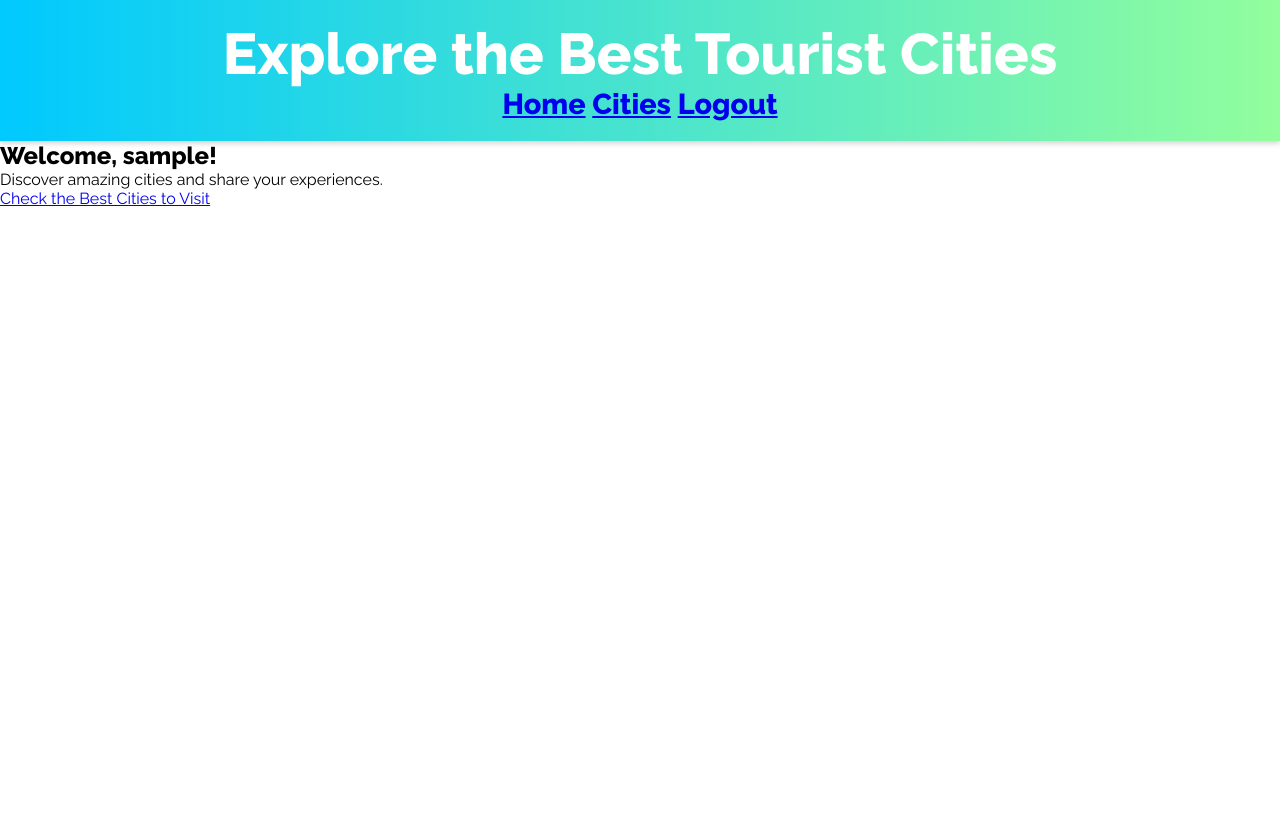
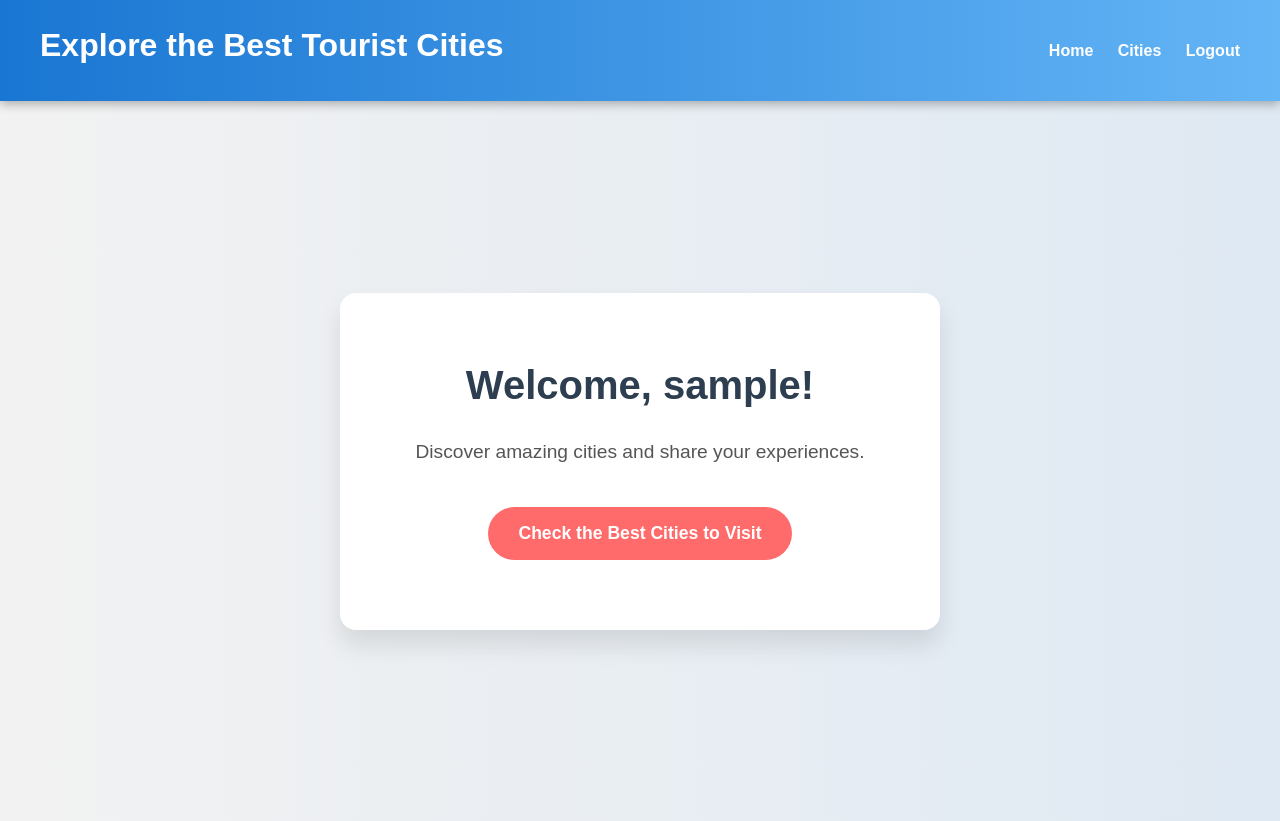
Before and after one commit to FisiB/Hackathon, a PHP site: page /homepage.php in a window 1280 px wide. Before the commit the page ends 206 px from the top, so only its background shows below. Run offline with PHP 8.4, Linux system fonts and the light colour scheme; the visitor is signed in with stand-in values (Sample User, id 1).

Commit message:
vetem foto kan mbet

```diff
--- a/style.css
+++ b/style.css
@@ -1,42 +1,181 @@
-/* Import Google Fonts */
-@import url('https://fonts.googleapis.com/css2?family=Pacifico&family=Raleway:wght@400;600;800&display=swap');
-
+/* Base Reset */
 * {
     margin: 0;
     padding: 0;
     box-sizing: border-box;
 }
 
-/* Global */
-body, html {
-    width: 100%;
-    height: 100%;
-    font-family: 'Raleway', sans-serif;
+body {
+    font-family: 'Segoe UI', sans-serif;
+    background: linear-gradient(to right, #e3f2fd, #fce4ec);
+    color: #333;
+    line-height: 1.6;
 }
 
-/* Headers */
-header {
-    width: 100%;
+/* Header Styles */
+.frontpage-header {
+    background: linear-gradient(to right, #ff6f91, #ff9472);
+    color: white;
+    padding: 80px 20px;
+    text-align: center;
+    border-bottom: 5px solid #fff;
+    box-shadow: 0 5px 15px rgba(0, 0, 0, 0.2);
+}
+
+.auth-header {
+    background: linear-gradient(135deg, #ff9800, #ffc107);
+    color: #fff;
+    padding: 50px;
+    text-align: center;
+    border-bottom: 4px solid #fff3e0;
+    box-shadow: 0 4px 10px rgba(0, 0, 0, 0.2);
+}
+
+.main-header {
+    background: linear-gradient(to right, #1976d2, #64b5f6);
+    color: white;
+    padding: 20px 40px;
+    display: flex;
+    justify-content: space-between;
+    align-items: center;
+    box-shadow: 0 3px 10px rgba(0, 0, 0, 0.3);
+}
+
+.main-header nav a {
+    color: white;
+    margin-left: 20px;
+    text-decoration: none;
+    font-weight: bold;
+    transition: color 0.3s ease;
+}
+.main-header nav a:hover {
+    color: #ffee58;
+}
+
+/* Typography */
+h1, h2, h3 {
+    margin-bottom: 10px;
+}
+
+p {
+    margin-bottom: 15px;
+    font-size: 1rem;
+}
+
+/* Buttons */
+.btn, button {
+    padding: 12px 24px;
+    border: none;
+    background: #00c853;
+    color: white;
+    font-weight: bold;
+    border-radius: 8px;
+    cursor: pointer;
+    transition: background 0.3s ease, transform 0.2s ease;
+    font-size: 1rem;
+}
+.btn:hover, button:hover {
+    background: #69f0ae;
+    transform: scale(1.05);
+}
+
+/* Card Styles */
+.city-card, .place-card {
+    background: white;
+    border-radius: 15px;
+    box-shadow: 0 6px 18px rgba(0,0,0,0.15);
     padding: 20px;
     text-align: center;
-    background: linear-gradient(90deg, #00c9ff, #92fe9d);
-    color: white;
-    font-size: 1.8rem;
-    font-weight: bold;
-    box-shadow: 0 2px 6px rgba(0, 0, 0, 0.2);
+    transition: transform 0.3s, box-shadow 0.3s;
+    animation: fadeInUp 0.6s ease;
+}
+.city-card:hover, .place-card:hover {
+    transform: translateY(-5px);
+    box-shadow: 0 10px 25px rgba(0, 0, 0, 0.25);
 }
 
-/* FRONT PAGE */
+.city-card img, .place-card img {
+    width: 100%;
+    height: 180px;
+    object-fit: cover;
+    border-radius: 12px;
+    margin-bottom: 10px;
+}
+
+/* Grid Layouts */
+.city-grid, .places-grid {
+    display: grid;
+    grid-template-columns: repeat(auto-fill, minmax(260px, 1fr));
+    gap: 30px;
+    padding: 30px;
+}
+
+/* Forms */
+form {
+    max-width: 450px;
+    margin: 40px auto;
+    background: white;
+    padding: 30px;
+    border-radius: 15px;
+    box-shadow: 0 8px 20px rgba(0,0,0,0.1);
+    animation: fadeInUp 0.5s ease-in-out;
+}
+input, textarea {
+    width: 100%;
+    padding: 12px;
+    margin-bottom: 20px;
+    border-radius: 6px;
+    border: 1px solid #ccc;
+    transition: border-color 0.3s;
+    font-size: 1rem;
+}
+input:focus, textarea:focus {
+    border-color: #42a5f5;
+    outline: none;
+}
+
+/* Animations */
+@keyframes fadeInUp {
+    0% {
+        opacity: 0;
+        transform: translateY(40px);
+    }
+    100% {
+        opacity: 1;
+        transform: translateY(0);
+    }
+}
+
+/* Responsive Tweaks */
+@media (max-width: 768px) {
+    .main-header {
+        flex-direction: column;
+        text-align: center;
+    }
+
+    .main-header nav {
+        margin-top: 10px;
+    }
+
+    .city-grid, .places-grid {
+        grid-template-columns: 1fr;
+        padding: 20px;
+    }
+}
+/* Google Fonts */
+@import url('https://fonts.googleapis.com/css2?family=Pacifico&family=Raleway:wght@400;600;800&display=swap');
+
+/* Frontpage Style */
 .frontpage {
-    height: 100vh;
+    min-height: 100vh;
     display: flex;
+    flex-direction: column;
     align-items: center;
     justify-content: center;
-    flex-direction: column;
     background: linear-gradient(to right, #ffd3a5, #fd6585);
     font-family: 'Pacifico', cursive;
     text-align: center;
-    padding: 20px;
+    padding: 40px 20px;
 }
 
 .frontpage h1 {
@@ -111,35 +252,46 @@ header {
     text-decoration: none;
     font-weight: bold;
     font-size: 1rem;
+    font-family: 'Raleway', sans-serif;
     box-shadow: 0 4px 16px rgba(0,0,0,0.15);
     transition: background 0.3s, transform 0.3s;
 }
 
-.homepage .btn-home:hover {
+.homepage a.btn-home:hover {
     background: #e3f2fd;
     transform: translateY(-3px);
 }
+/* Font setup */
+@import url('https://fonts.googleapis.com/css2?family=Poppins:wght@400;600&display=swap');
 
-/* Cities */
+body {
+  font-family: 'Poppins', sans-serif;
+  margin: 0;
+  padding: 0;
+  background-color: #fdfdfd;
+  color: #333;
+}
+
 .city-list {
   display: flex;
   flex-wrap: wrap;
   justify-content: center;
-    gap: 25px;
-    padding: 30px;
+  gap: 40px;
+  padding: 60px 30px;
 }
 
 .city-card {
+  background: #fff;
+  border-radius: 20px;
+  overflow: hidden;
   width: 280px;
-    background: #ffffff;
-    border-radius: 16px;
-    overflow: hidden;
-    box-shadow: 0 8px 20px rgba(0,0,0,0.1);
-    transition: transform 0.3s ease;
+  transition: transform 0.3s ease, box-shadow 0.3s ease;
+  box-shadow: 0 10px 20px rgba(0, 0, 0, 0.1);
 }
 
 .city-card:hover {
-    transform: translateY(-10px);
+  transform: scale(1.03);
+  box-shadow: 0 14px 28px rgba(0, 0, 0, 0.15);
 }
 
 .city-card img {
@@ -148,82 +300,196 @@ header {
   object-fit: cover;
 }
 
+.city-card a {
+  text-decoration: none;
+  color: inherit;
+  display: block;
+}
+
 .city-card .content {
-    padding: 20px;
+  padding: 15px;
   text-align: center;
 }
 
 .city-card h3 {
+  font-size: 1.4rem;
   margin-bottom: 10px;
-    font-size: 1.4rem;
-    color: #333;
+  color: #2c3e50;
 }
 
 .city-card p {
-    color: #666;
-    font-size: 0.95rem;
+  font-size: 1rem;
+  color: #555;
+}
+@import url('https://fonts.googleapis.com/css2?family=Poppins:wght@400;600;700&display=swap');
+
+body {
+  font-family: 'Poppins', sans-serif;
+  margin: 0;
+  padding: 0;
 }
 
-/* Login & Register */
-.auth-container {
-    width: 100%;
-    height: 100vh;
-    background: linear-gradient(to right, #ffecd2, #fcb69f);
+.main-content {
   display: flex;
   justify-content: center;
   align-items: center;
-}
-
-.auth-box {
-    background: #fff;
-    padding: 30px 40px;
-    border-radius: 16px;
-    box-shadow: 0 10px 25px rgba(0,0,0,0.15);
-    width: 360px;
+  height: 90vh;
   text-align: center;
 }
 
-.auth-box h2 {
-    margin-bottom: 20px;
-    font-family: 'Pacifico', cursive;
-    color: #ff4081;
-    font-size: 2rem;
+.welcome {
+  background-color: #fff;
+  padding: 60px;
+  border-radius: 16px;
+  box-shadow: 0 15px 25px rgba(0, 0, 0, 0.1);
+  max-width: 600px;
+  width: 90%;
 }
 
-.auth-box input {
-    width: 100%;
-    padding: 12px;
-    margin-bottom: 16px;
-    border: 1px solid #ddd;
-    border-radius: 8px;
-    font-size: 1rem;
+.welcome h2 {
+  font-size: 2.5rem;
+  margin-bottom: 20px;
+  color: #2c3e50;
 }
 
-.auth-box button {
-    width: 100%;
-    padding: 12px;
-    background: #ff4081;
-    color: white;
-    border: none;
-    border-radius: 8px;
-    font-weight: bold;
-    font-size: 1rem;
-    transition: background 0.3s ease;
+.welcome p {
+  font-size: 1.2rem;
+  margin-bottom: 30px;
+  color: #555;
 }
 
-.auth-box button:hover {
-    background: #ff6f91;
+.welcome .btn {
+  padding: 12px 30px;
+  font-size: 1.1rem;
+  background-color: #ff6b6b;
+  color: #fff;
+  text-decoration: none;
+  border-radius: 30px;
+  transition: background-color 0.3s ease;
 }
 
-/* Responsive Fix */
-@media (max-width: 600px) {
-    .frontpage h1, .homepage h1 {
-        font-size: 2rem;
+.welcome .btn:hover {
+  background-color: #ff4c4c;
 }
-    .frontpage p, .homepage p {
-        font-size: 1rem;
+.frontpage-main {
+  display: flex;
+  justify-content: center;
+  align-items: center;
+  height: 90vh;
+  text-align: center;
+  background: linear-gradient(135deg, #74ebd5, #acb6e5);
+  font-family: 'Poppins', sans-serif;
 }
-    .auth-box {
+
+.frontpage-main section {
+  background-color: rgba(255, 255, 255, 0.95);
+  padding: 60px;
+  border-radius: 20px;
+  box-shadow: 0 10px 25px rgba(0, 0, 0, 0.1);
+  max-width: 600px;
   width: 90%;
 }
+
+.frontpage-main h2 {
+  font-size: 2.8rem;
+  color: #2c3e50;
+  margin-bottom: 20px;
 }
+
+.frontpage-main p {
+  font-size: 1.2rem;
+  color: #555;
+  margin-bottom: 30px;
+}
+
+.button-group {
+  display: flex;
+  justify-content: center;
+  gap: 20px;
+}
+
+.button-group .btn {
+  padding: 12px 30px;
+  font-size: 1.1rem;
+  background-color: #3498db;
+  color: #fff;
+  text-decoration: none;
+  border-radius: 30px;
+  transition: background-color 0.3s ease;
+}
+
+.button-group .btn:hover {
+  background-color: #2980b9;
+}
+/* Apply background and font to all pages */
+body {
+    margin: 0;
+    padding: 0;
+    background: linear-gradient(to right, #f2f2f2, #dfe9f3); /* soft light gradient */
+    font-family: 'Poppins', sans-serif;
+    color: #333;
+    min-height: 100vh;
+}
+
+/* Container for centered content */
+.page-container {
+    max-width: 900px;
+    margin: 0 auto;
+    padding: 60px 20px;
+    text-align: center;
+}
+
+/* Headings */
+.page-container h2 {
+    font-size: 2.5rem;
+    color: #2c3e50;
+    margin-bottom: 20px;
+    font-weight: 600;
+}
+
+/* Paragraphs */
+.page-container p {
+    font-size: 1.2rem;
+    color: #444;
+    margin-bottom: 30px;
+    line-height: 1.6;
+}
+
+/* Button styling */
+.btn {
+    display: inline-block;
+    padding: 12px 28px;
+    background-color: #3498db;
+    color: #fff;
+    border-radius: 30px;
+    text-decoration: none;
+    font-size: 1rem;
+    transition: background-color 0.3s ease;
+    margin: 10px;
+}
+
+.btn:hover {
+    background-color: #2980b9;
+}
+.city-card img {
+  width: 100%;
+  max-width: 600px;
+  max-height: 300px;
+  object-fit: cover;
+  border-radius: 10px;
+  display: block;
+  margin: 0 auto;
+}
+.city-card {
+  margin: 20px;
+  padding: 10px;
+  box-shadow: 0 4px 8px rgba(0,0,0,0.1);
+  border-radius: 10px;
+  text-align: center;
+  background-color: #f9f9f9;
+  transition: transform 0.3s ease;
+}
+
+.city-card:hover {
+  transform: scale(1.03);
+}
```
Also changed, not shown: other parts of style.css (+13 -11 lines), cities.php (+29 -24 lines), city.php (added, +45 -0 lines). Lines whose indentation alone changed are shown as unchanged.
